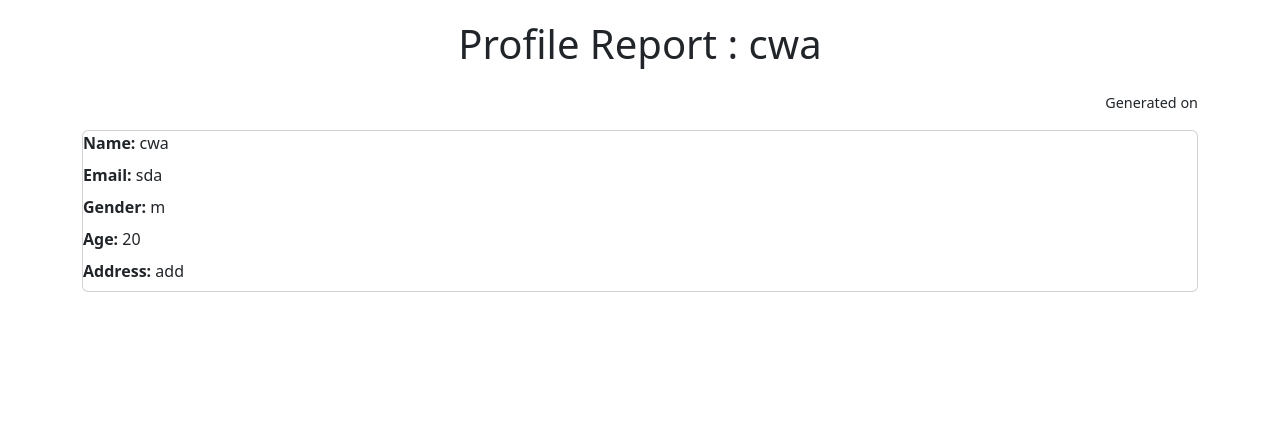
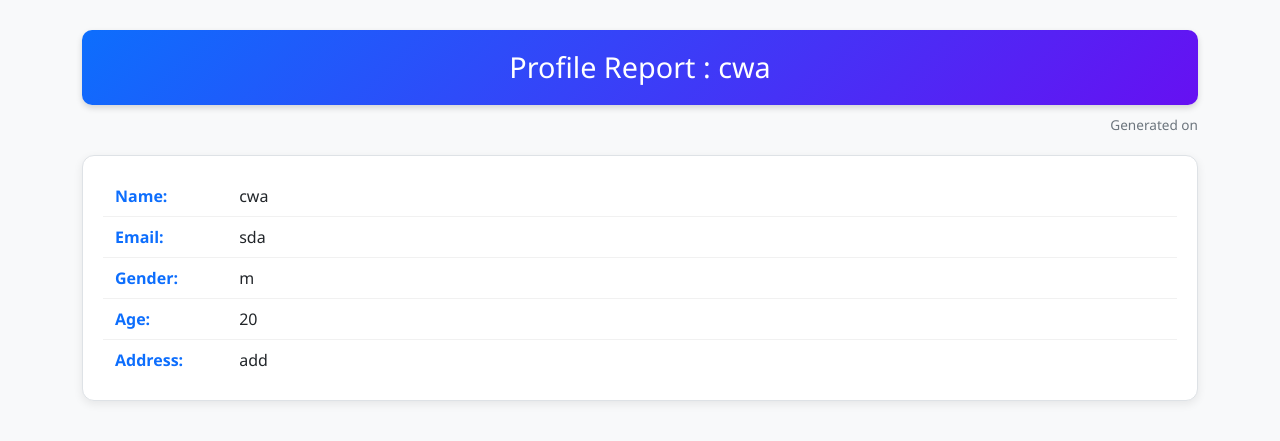
Before and after one commit to CodeWithAmruth/Django_pdf, a Django app: template pdf_app/templates/weasyprint/single_profile_pdf.html in a window 1280 px wide. Shown: the top 441 px of the page. Run offline with Django 5.2, Linux system fonts and the light colour scheme; the template is opened without the code that fills it: values that come from a table or form of the project are taken from there, others are empty; data comes from the database, SQL or seed files in the repository.

Commit message:
Add Pluto print functionality for generating profile PDFs and PNGs, update templates and URLs

```diff
--- a/pdf_app/templates/weasyprint/single_profile_pdf.html
+++ b/pdf_app/templates/weasyprint/single_profile_pdf.html
@@ -8,22 +8,78 @@
         integrity="sha384-sRIl4kxILFvY47J16cr9ZwB07vP4J8+LH7qKQnuqkuIAvNWLzeN8tE5YBujZqJLB" crossorigin="anonymous">
     <title>Single Profile PDF</title>
     <style>
-        body {margin: 20px;}
-        .timestamp {font-size: 0.9rem;text-align: right;}
+        body {
+            margin: 30px;
+            font-family: "Segoe UI", Tahoma, Geneva, Verdana, sans-serif;
+            background-color: #f8f9fa;
+        }
+
+        .report-header {
+            background: linear-gradient(135deg, #0d6efd, #6610f2);
+            color: white;
+            padding: 20px;
+            border-radius: 10px;
+            margin-bottom: 25px;
+            box-shadow: 0 3px 6px rgba(0, 0, 0, 0.15);
+        }
+
+        .report-header h1 {
+            margin: 0;
+            font-size: 1.8rem;
+        }
+
+        .timestamp {
+            font-size: 0.85rem;
+            text-align: right;
+            color: #6c757d;
+            margin-top: -15px;
+            margin-bottom: 20px;
+        }
+
+        .profile-card {
+            background: white;
+            border: 1px solid #dee2e6;
+            border-radius: 12px;
+            padding: 20px;
+            box-shadow: 0 3px 10px rgba(0, 0, 0, 0.08);
+        }
+
+        .profile-card p {
+            font-size: 1rem;
+            padding: 8px 12px;
+            margin: 0;
+            border-bottom: 1px solid #f1f1f1;
+        }
+
+        .profile-card p:last-child {
+            border-bottom: none;
+        }
+
+        .profile-card strong {
+            width: 120px;
+            display: inline-block;
+            color: #0d6efd;
+        }
     </style>
 </head>
 
 <body>
     <div class="container">
-        <h1 class="text-center mb-4">Profile Report : {{ profile.name }}</h1>
+        <!-- Header -->
+        <div class="report-header text-center">
+            <h1>Profile Report : {{ profile.name }}</h1>
+        </div>
+
+        <!-- Timestamp -->
         <p class="timestamp">Generated on {{ timestamp }}</p>
-        <div class="card">
-            <p class="mb-2"><strong>Name:</strong> {{ profile.name }}</p>
-            <p class="mb-2"><strong>Email:</strong> {{ profile.email }}</p>
-            <p class="mb-2"><strong>Gender:</strong> {{ profile.gender }}</p>
-            <p class="mb-2"><strong>Age:</strong> {{ profile.age }}</p>
-            <p class="mb-2"><strong>Address:</strong> {{ profile.address }}</p>
 
+        <!-- Profile Card -->
+        <div class="profile-card">
+            <p><strong>Name:</strong> {{ profile.name }}</p>
+            <p><strong>Email:</strong> {{ profile.email }}</p>
+            <p><strong>Gender:</strong> {{ profile.gender }}</p>
+            <p><strong>Age:</strong> {{ profile.age }}</p>
+            <p><strong>Address:</strong> {{ profile.address }}</p>
         </div>
     </div>
 </body>
--- a/pdf_core/urls.py
+++ b/pdf_core/urls.py
@@ -30,4 +30,8 @@
     # WeasyPrint
     path("single_profile_pdf/<int:pk>/", views.generate_single_profile_pdf, name="single_profile_pdf"),
     path("all_profiles_pdf/", views.generate_all_profiles_pdf, name="all_profiles_pdf"),
+
+    # pluto print
+    path("pluto_pdf/<int:pk>/<str:output_format>/", views.generate_profile_output, name="pluto_pdf"),
+    path("pluto_all_pdf/<str:output_format>/", views.generate_all_profiles_output, name="pluto_all_pdf"),
 ]
```
Also changed, not shown: pdf_app/templates/pdf_app/profile_list.html (+7 -1 lines), pdf_app/views.py (+77 -0 lines).
